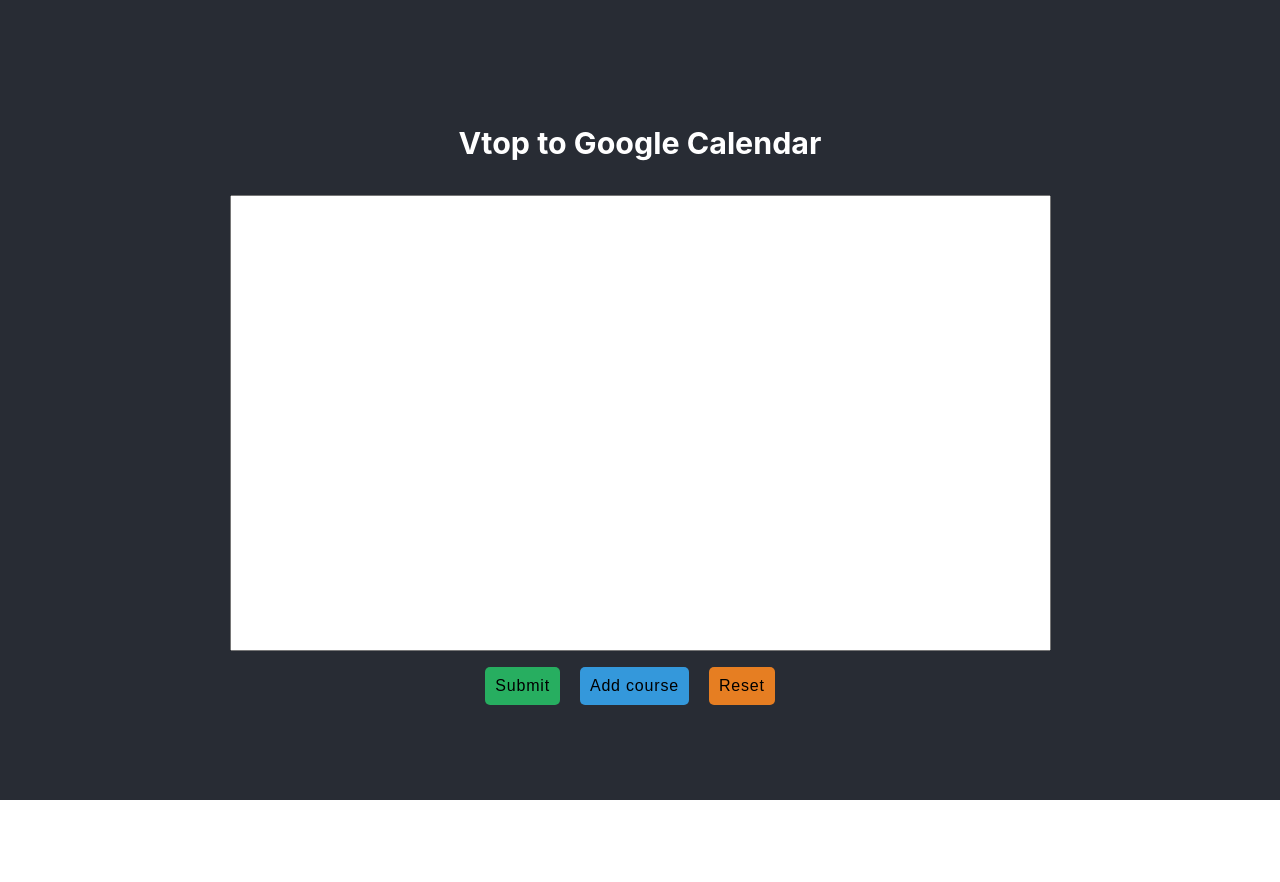
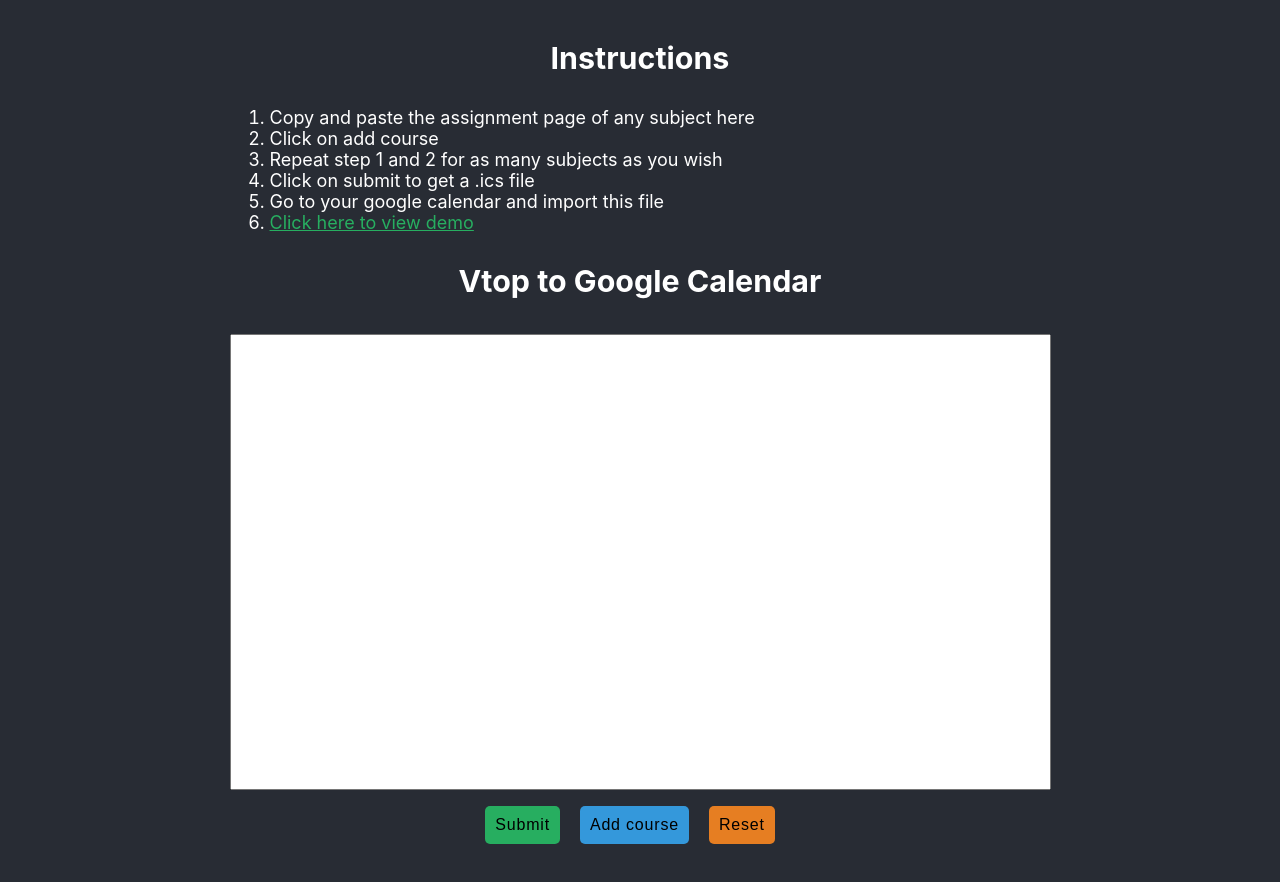
Before and after one commit to Deepakmukka1/remind-assignment, a React (Create React App) app: page / in a window 1280 px wide. Before the commit the page ends 800 px from the top, so only its background shows below. Built offline with nearby package versions, Linux system fonts and the light colour scheme.

Commit message:
⚡️ added instructions

```diff
--- a/src/App.js
+++ b/src/App.js
@@ -5,7 +5,7 @@
   return (
     <div className="App">
       <header className="App-header">
-       <InputData/>
+       <InputData />
       </header>
     </div>
   );
--- a/src/components/InputData.js
+++ b/src/components/InputData.js
@@ -1,6 +1,7 @@
 import '../App.css'
 import React, { useState } from "react";
 import { parseAssignements , makeEvents ,makeCalendar } from "../utils/parseData";
+import Instructions from './Instructions';
 
 const InputData = () => {
   const [inputRawData,setInputRawData] = useState("");
@@ -65,8 +66,8 @@
   }
 
   return (
-    <div>
-
+    <div style={{padding:'10px',marginBottom:'30px'}}>
+      <Instructions/>
       <h3>Vtop to Google Calendar</h3>
       <h4 className="success">{success.length > 0 && success }</h4>
       <h4 className="error">{error.length > 0 && error }</h4>
--- /dev/null
+++ b/src/components/Instructions.js
@@ -0,0 +1,20 @@
+import React from 'react'
+
+const Instructions = () => {
+    return (
+        <div>
+            <h3>Instructions</h3>
+            <ol  style={{textAlign:'left',fontSize:'18px'}}>
+                <li>Copy and paste the assignment page of any subject here</li>
+                <li>Click on add course</li>
+                <li>Repeat step 1 and 2 for as many subjects as you wish</li>
+                <li>Click on submit to get a .ics file</li>
+                <li>Go to your google calendar and import this file</li>
+                <li><a href="https://youtu.be/OBUT6bu2y9Q" style={{color:'#27ae60'}}>Click here to view demo</a></li>
+
+            </ol>
+        </div>
+    )
+}
+
+export default Instructions
```
Also changed, not shown: src/components/Modal.js (deleted, +0 -14 lines).
